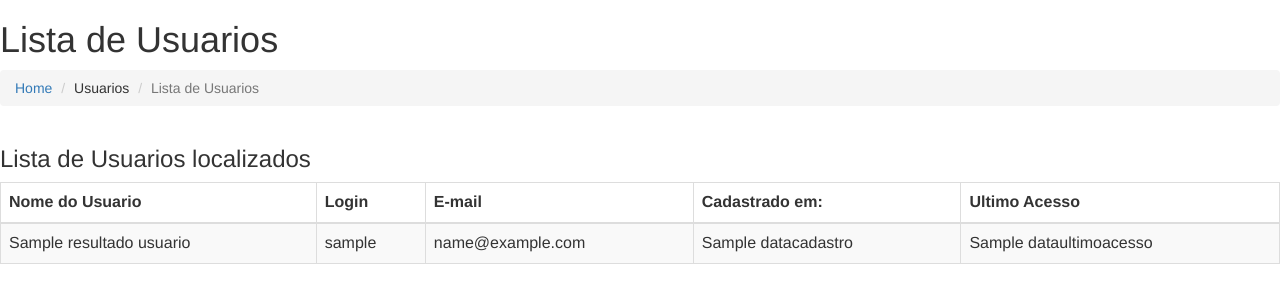
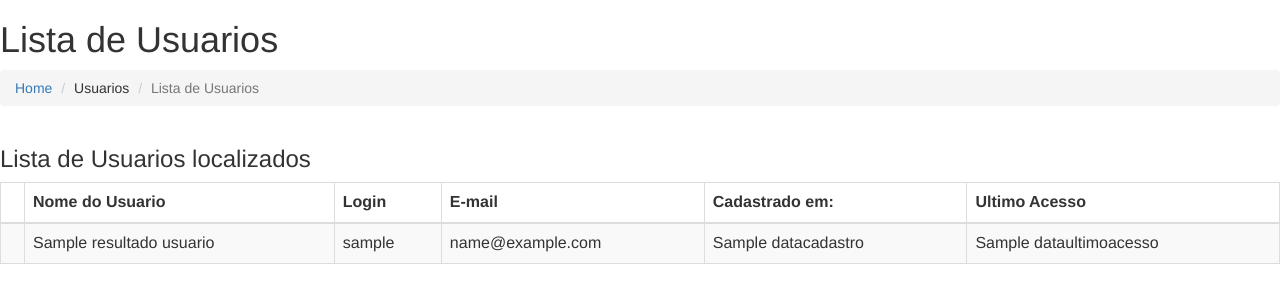
Before and after one commit to omartins-zs/sistema_youtube, a CodeIgniter app: the page made by application/views/pages/usuarios/lista_usuario.php in a window 1280 px wide. Shown: the top 303 px of the page. Run offline with CodeIgniter, Linux system fonts and the light colour scheme; the template is opened without the code that fills it: most values are stand-ins (such as "Sample title", 1, 10 or a date in 2020); some libraries are stand-ins or nearby versions.

Commit message:
Add Link do Consulta Usuario ID e Ajuste na Table

```diff
--- a/application/views/pages/usuarios/lista_usuario.php
+++ b/application/views/pages/usuarios/lista_usuario.php
@@ -30,6 +30,7 @@
 							<table id="example1" class="table table-bordered table-striped">
 								<thead>
 									<tr>
+										<th style="width:24px">&nbsp;</th>
 										<th>Nome do Usuario</th>
 										<th>Login</th>
 										<th>E-mail</th>
@@ -43,6 +44,7 @@
 										foreach ($resultadoUsuario as $usuarios) {
 									?>
 											<tr>
+												<td><a href="consultausuario?id=<?= $usuarios->id; ?>"><i class="fa fa-pencil-square-o"></i></a></td>
 												<td><?= $usuarios->nome; ?></td>
 												<td><?= $usuarios->login; ?></td>
 												<td><?= $usuarios->email; ?></td>
```
